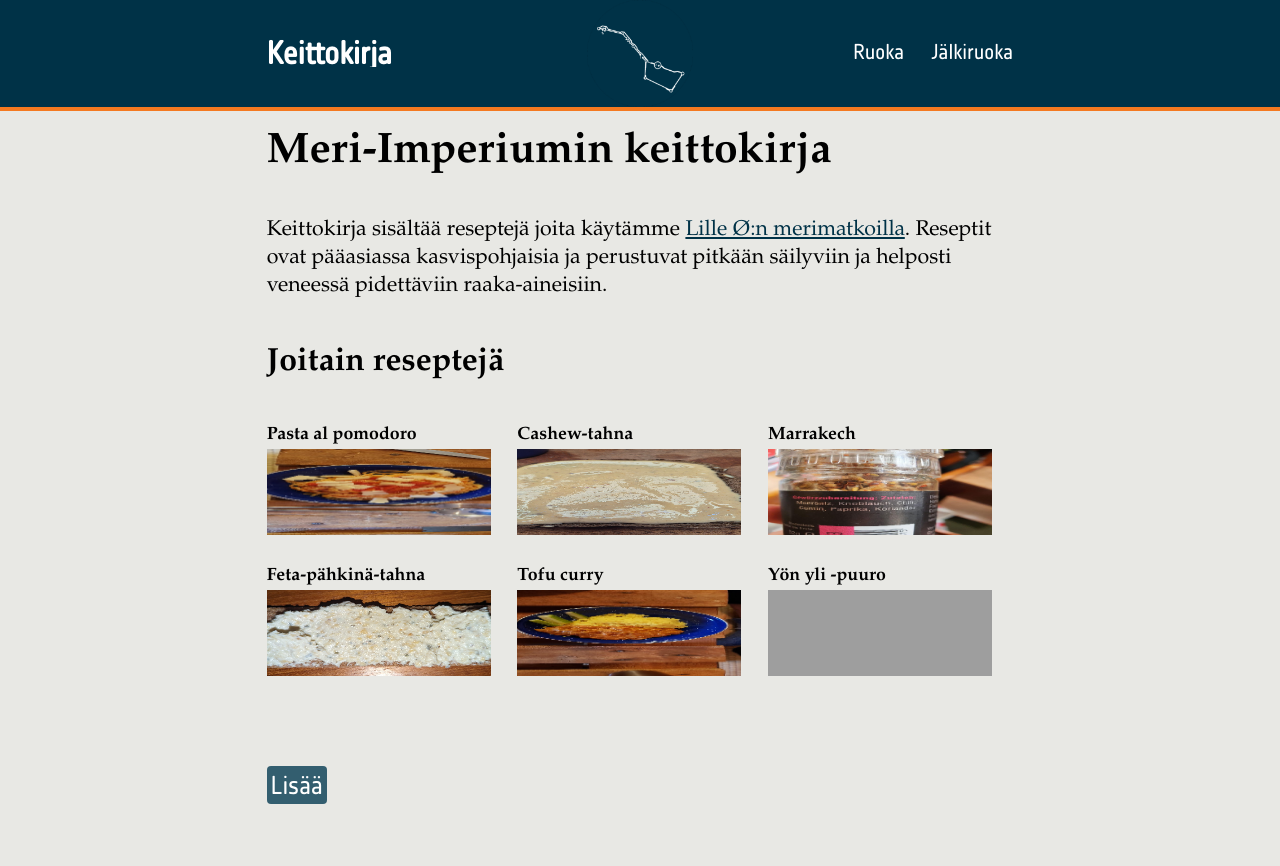
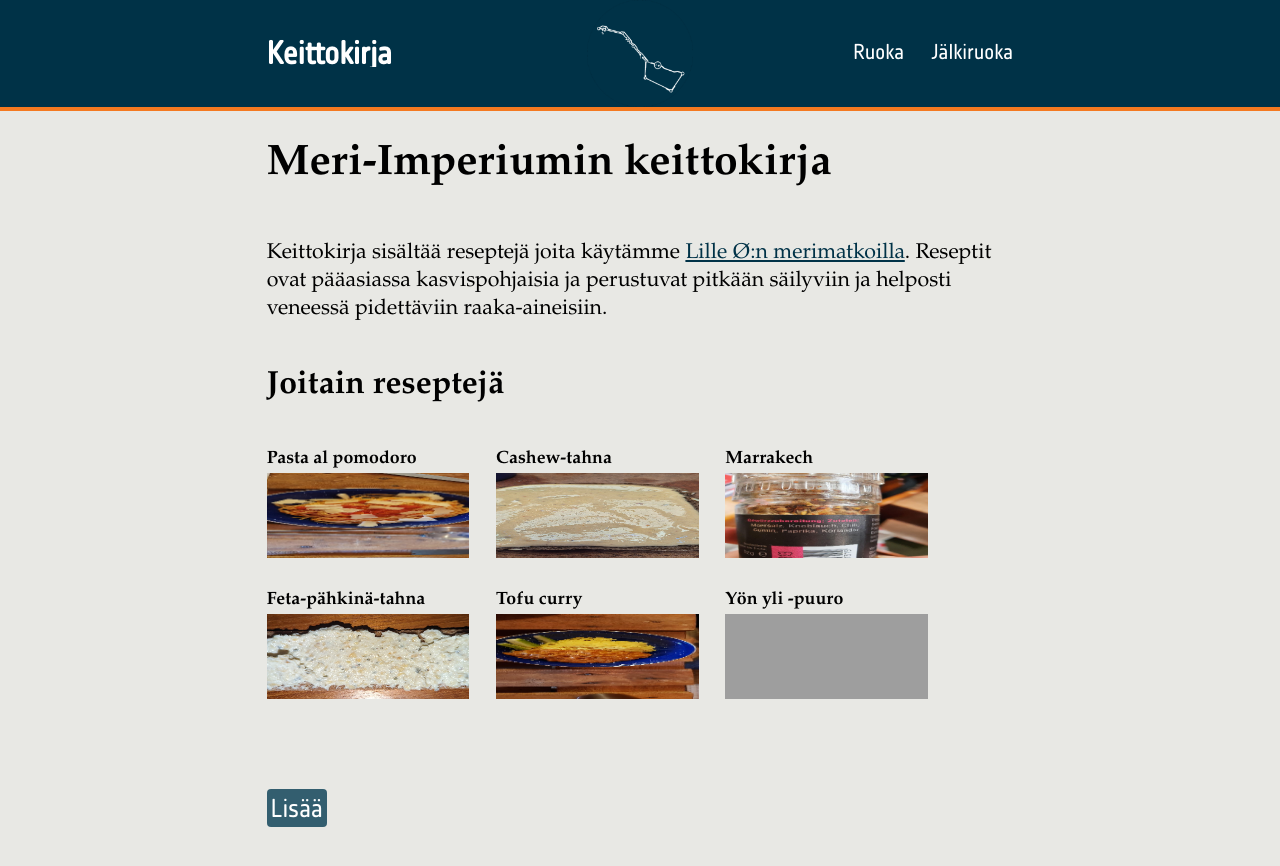
Before and after one commit to meri-imperiumi/cookbook, a Jekyll site: the page built from index.html, in a window 1280 px wide. Shown: the top 866 px of the page. Built offline with Jekyll 4.4.1, drawn with Linux system fonts in a browser that asks for light colours; grey boxes are pictures that could not be loaded.

Commit message:
Slightly nicer mobile layout

```diff
--- a/style/default.css
+++ b/style/default.css
@@ -128,6 +128,9 @@ main {
 main > * {
     grid-column: 2;
 }
+main h1 {
+    line-height: 1.2em;
+}
 main ul.cards {
     margin: 0;
     margin-bottom: 3em;
@@ -135,7 +138,7 @@ main ul.cards {
 }
 main ul.cards li {
     display: inline-block;
-    width: 21ch;
+    width: 19ch;
     height: 8ch;
     margin-right: 1em;
     margin-bottom: 1em;
```
